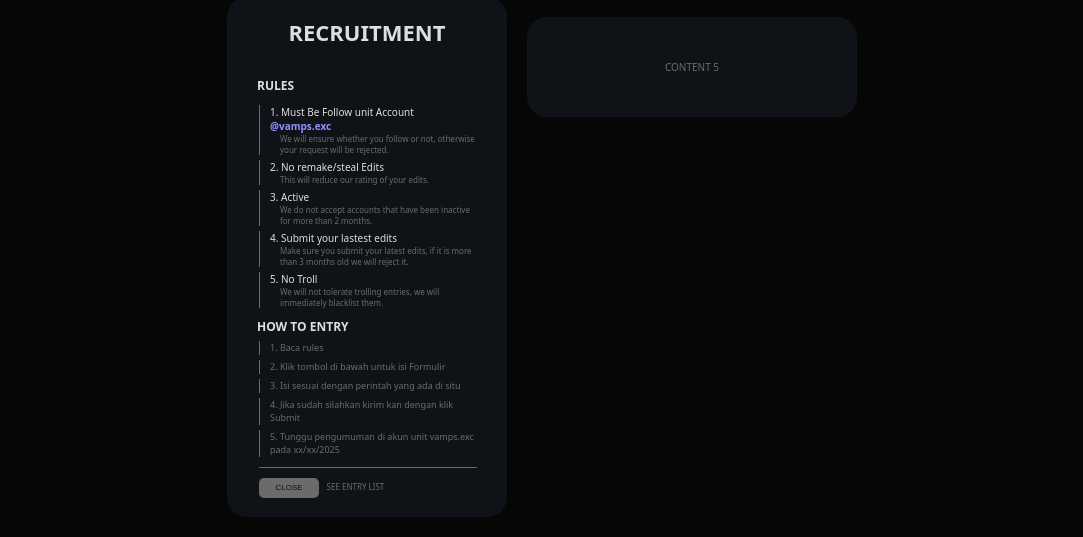
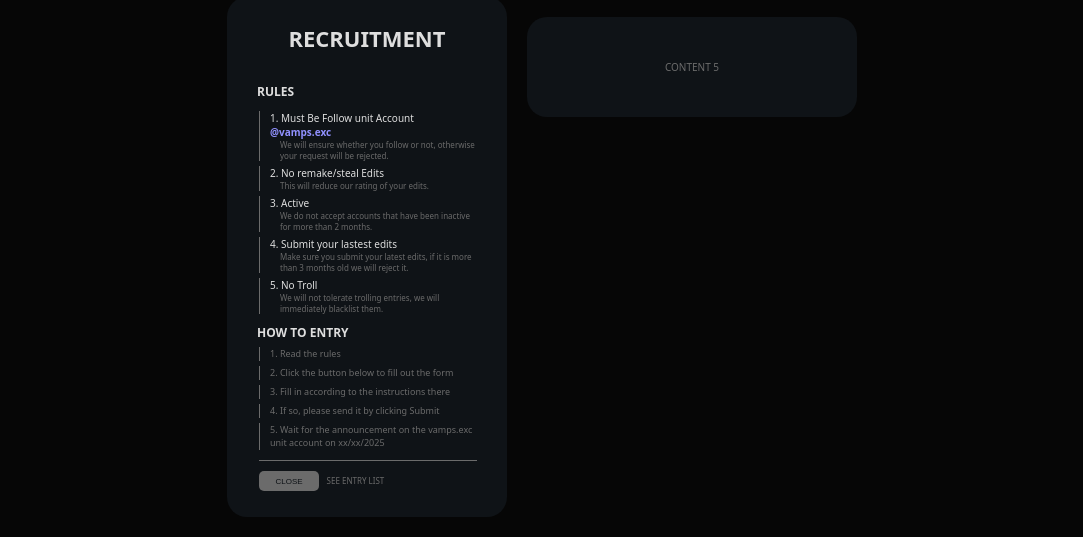
Before and after one commit to naoconi/vamps.exc, a plain HTML site: page index.html in a window 1280 px wide. Shown: the part 523-1060 px from the top of the page, without its empty margins (98-1181 px from the left). Drawn offline with Linux system fonts and the light colour scheme; a web font is replaced by a local one.

Commit message:
Update index.html

```diff
--- a/index.html
+++ b/index.html
@@ -83,19 +83,19 @@
                                     <span>HOW TO ENTRY</span>
                                 </div>
                                 <div class="rules-info">
-                                    <div>1. Baca rules</div>
+                                    <div>1. Read the rules</div>
                                 </div>
                                 <div class="rules-info">
-                                    <div>2. Klik tombol di bawah untuk isi Formulir</div>
+                                    <div>2. Click the button below to fill out the form</div>
                                 </div>
                                 <div class="rules-info">
-                                    <div>3. Isi sesuai dengan perintah yang ada di situ</div>
+                                    <div>3. Fill in according to the instructions there</div>
                                 </div>
                                 <div class="rules-info">
-                                    <div>4. Jika sudah silahkan kirim kan dengan klik Submit</div>
+                                    <div>4. If so, please send it by clicking Submit</div>
                                 </div>
                                 <div class="rules-info">
-                                    <div>5. Tunggu pengumuman di akun unit vamps.exc pada xx/xx/2025</div>
+                                    <div>5. Wait for the announcement on the vamps.exc unit account on xx/xx/2025</div>
                                 </div>
                                 <div class="button-entry">
                                     <!-- <button>ENTRY</button> -->
```
